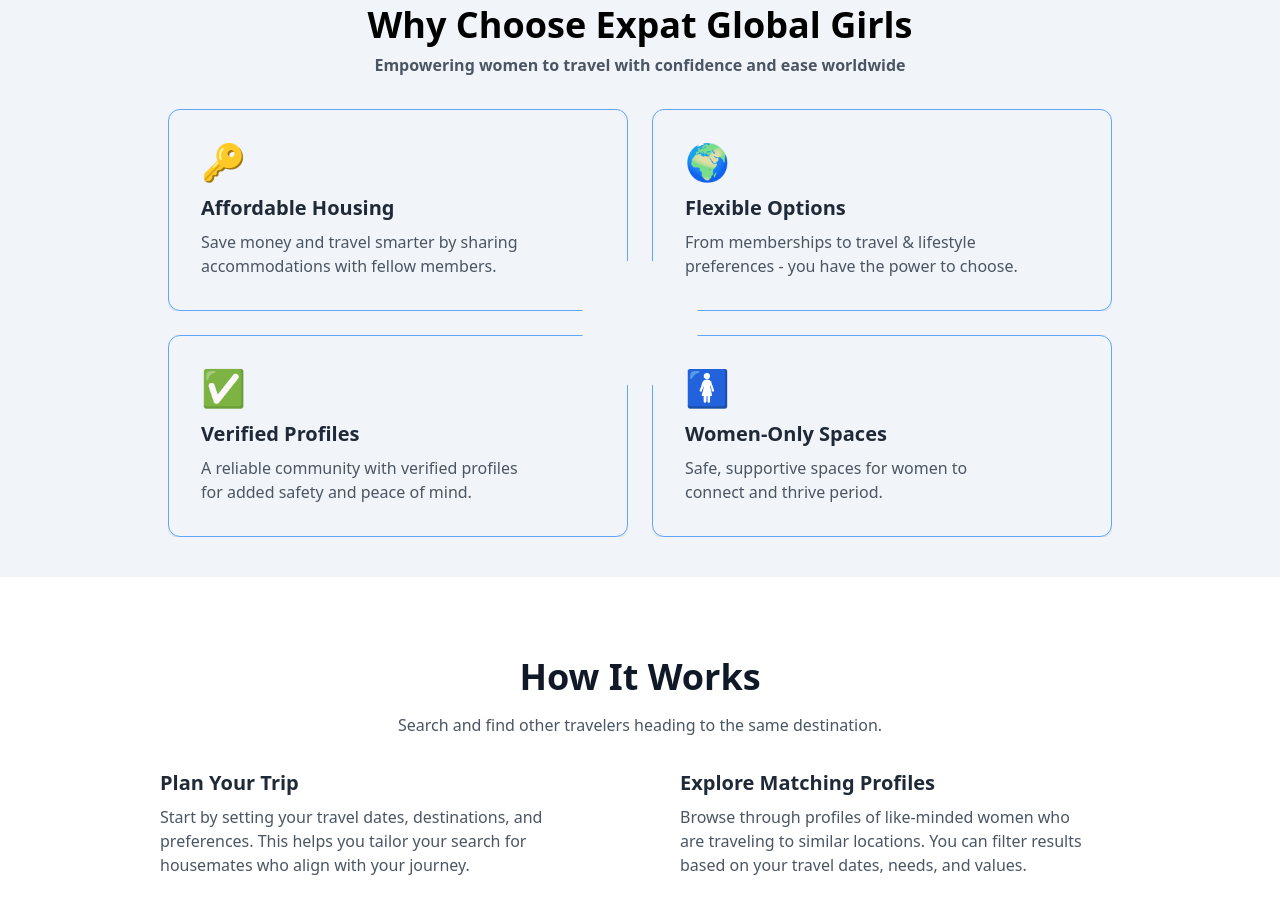
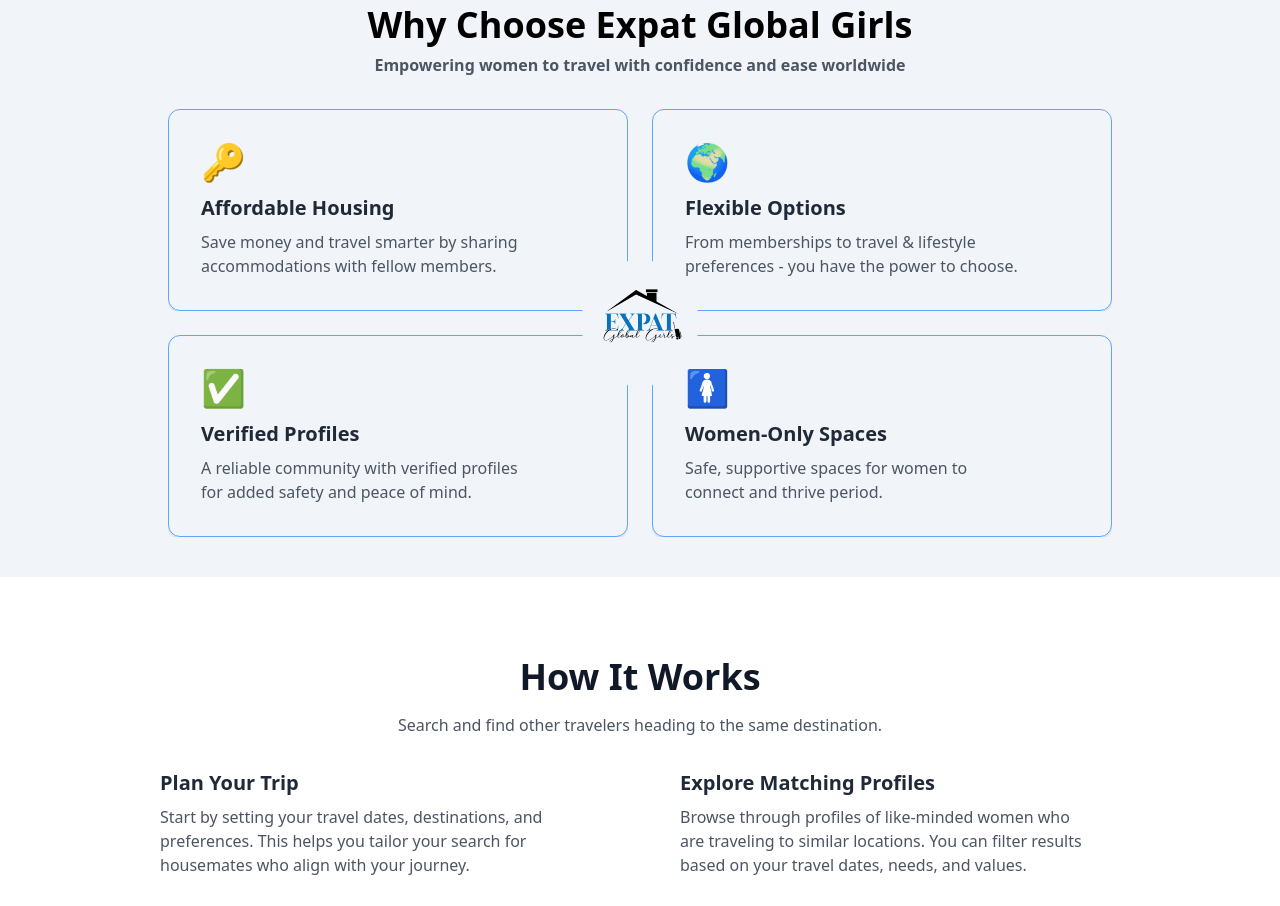
Before and after one commit to muntasirrifat23/user-landing-page, a React (Vite) app: page / in a window 1280 px wide. Shown: the part 2360-3266 px from the top of the page. Built offline with nearby package versions, Linux system fonts and the light colour scheme.

Commit message:
expat logo

```diff
--- a/src/Component/Expat.jsx
+++ b/src/Component/Expat.jsx
@@ -15,7 +15,13 @@
       </p>
 
       {/* Cards */}
-      <div className="grid grid-cols-1 md:grid-cols-2 gap-6">
+      <div
+        className="grid grid-cols-1 md:grid-cols-2 gap-6 bg-center bg-no-repeat"
+        style={{
+          backgroundImage: "url('../../public/logo.png')",
+          backgroundSize: "8rem 8rem",
+        }}
+      >
         {/* Left Top Card */}
         <div
           className="p-8 shadow border border-blue-400 rounded-xl"
@@ -32,7 +38,6 @@
             fellow members.
           </p>
         </div>
-
         {/* Right Top Card */}
         <div className="grid grid-cols-1 md:grid-cols-2 gap-6">
           <div
@@ -51,7 +56,6 @@
             </p>
           </div>
         </div>
-
         {/* Left Bottom Card  */}
         <div
           className="p-8 border border-blue-400 rounded-xl shadow"
@@ -68,7 +72,6 @@
             and peace of mind.
           </p>
         </div>
-
         {/* Right Bottom Card  */}
         <div
           className="p-8 border border-blue-400 rounded-xl shadow"
--- a/src/Component/SingleCard.jsx
+++ b/src/Component/SingleCard.jsx
@@ -1,6 +1,6 @@
 const SingleCard = () => {
   return (
-    <div className="bg-white text-black relative mt-[-30px] lg:mt-[-50px] mx-20 p-8 lg:mx-40 grid lg:grid-cols-3 rounded-xl gap-40">
+    <div className="bg-white text-black relative mt-[-30px] lg:mt-[-50px] mx-20 p-8 lg:mx-40 grid lg:grid-cols-3 rounded-xl lg:gap-40 gap-8">
       {/* Cards 1 */}
       <div>
         <img src="../../public/s1.png" alt="150+" className="h-20 w-20" />
```
